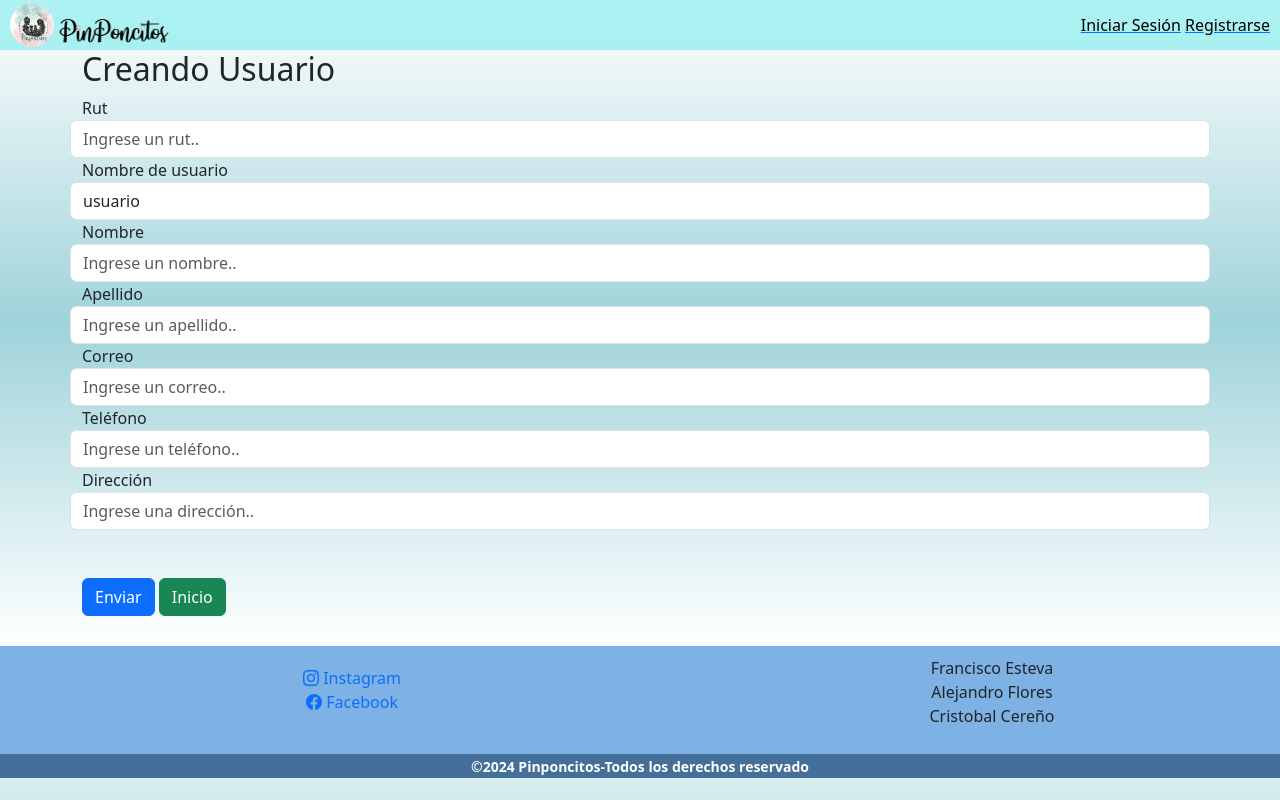
After one commit to jandrofc/proyweb, a Django app: a page that uses proyecto/tienda/templates/Cuenta/cuenta.html in a window 1280 px wide. The commit adds this page. Run offline with Django 5.2, Linux system fonts and the light colour scheme; some libraries are stand-ins or nearby versions.

Commit message:
Muchas cosas

```diff
--- a/proyecto/tienda/forms.py
+++ b/proyecto/tienda/forms.py
@@ -20,6 +20,54 @@ class RegistroUserForm(UserCreationForm):
             raise forms.ValidationError('El correo ya está registrado')
         return email
 
+class UsuarioForm(forms.ModelForm):
+    class Meta:
+        model = Usuario
+        fields = ['rut', 'username', 'nombre', 'apellido', 'correo', 'telefono', 'direccion', 'TipoPago']
+        labels = {
+            'rut': 'Rut',
+            'username': 'Nombre de usuario',
+            'nombre': 'Nombre',
+            'apellido': 'Apellido',
+            'correo': 'Correo',
+            'telefono': 'Teléfono',
+            'direccion': 'Dirección',
+            'TipoPago': 'Tipo de pago',
+        }
+        widgets = {
+            'rut': forms.TextInput(attrs={
+                'placeholder':'Ingrese un rut..',
+                'id': 'rut',
+                'class': 'form-control'}),
+            'username': forms.TextInput(attrs={
+                'placeholder':'Ingrese un nombre de usuario..',
+                'id': 'username',
+                'class': 'form-control'}),
+            'nombre': forms.TextInput(attrs={
+                'placeholder':'Ingrese un nombre..',
+                'id': 'nombre',
+                'class': 'form-control'}),
+            'apellido': forms.TextInput(attrs={
+                'placeholder':'Ingrese un apellido..',
+                'id': 'apellido',
+                'class': 'form-control'}),
+            'correo': forms.EmailInput(attrs={
+                'placeholder':'Ingrese un correo..',
+                'id': 'correo',
+                'class': 'form-control'}),
+            'telefono': forms.TextInput(attrs={
+                'placeholder':'Ingrese un teléfono..',
+                'id': 'telefono',
+                'class': 'form-control'}),
+            'direccion': forms.TextInput(attrs={
+                'placeholder':'Ingrese una dirección..',
+                'id': 'direccion',
+                'class': 'form-control'}),
+            'TipoPago': forms.Select(attrs={
+                'placeholder':'Ingrese un tipo de pago..',
+                'id': 'tipopago',
+                'class': 'form-control'}),
+        }
 
 class CategoriaForm(forms.ModelForm):
     class Meta:
--- a/proyecto/tienda/templates/Cuenta/cuenta.html
+++ b/proyecto/tienda/templates/Cuenta/cuenta.html
@@ -92,7 +92,7 @@
             <div class = "collapse navbar-collapse " id="navbar-star">
                 <ul class="navbar-nav ms-auto mb-2 mb-lg-0">
                     <li class="nav-item">
-                        <a class="nav-link" href="#" ><i class="bi bi-house-door-fill"></i> Administrar Usuarios</a>
+                        <a class="nav-link" href="{% url 'ListaUsuarios' %}" ><i class="bi bi-house-door-fill"></i> Administrar Usuarios</a>
                     </li>
                     <li class="nav-item">
                         <a class="nav-link" href="{% url 'ListaProductos' %}"><i class="bi bi-people-fill"></i> Administrar Productos</a>
--- a/proyecto/tienda/templates/Paginas/Administracion/AñadirCategoria.html
+++ b/proyecto/tienda/templates/Paginas/Administracion/AñadirCategoria.html
@@ -64,7 +64,7 @@
             </div>
 
             <br><br>
-            <input type="submit" class="btn btn-primary" value="Enviar">
+            <input type="submit" class="btn btn-primary" value="Enviar" onclick="alert('Categoria Creado Exitosamente')">
             <a href="{% url 'index' %}" class="btn btn-success">Inicio</a>
             <a href="{% url 'ListaCategoria' %}" class="btn btn-success">Listado</a>
 
--- a/proyecto/tienda/templates/Paginas/Administracion/AñadirProducto.html
+++ b/proyecto/tienda/templates/Paginas/Administracion/AñadirProducto.html
@@ -91,7 +91,7 @@
 
 
             <br><br>
-            <input type="submit" class="btn btn-primary" value="Enviar">
+            <input type="submit" class="btn btn-primary" value="Enviar" onclick="alert('Producto Creado Exitosamente')">
             <a href="{% url 'index' %}" class="btn btn-success">Inicio</a>
 
 
--- /dev/null
+++ b/proyecto/tienda/templates/Paginas/Administracion/AñadirUsuario.html
@@ -0,0 +1,103 @@
+{% extends "Cuenta/cuenta.html" %}
+
+{% block content %}
+<!DOCTYPE html>
+<html lang="en">
+<head>
+    <meta charset="UTF-8">
+    <meta http-equiv="X-UA-Compatible" content="IE=edge">
+    <meta name="viewport" content="width=device-width, initial-scale=1.0">
+    {% load static %}
+    <title>Pinponcitos - Añadir Usuario</title>
+    <script src="https://ajax.googleapis.com/ajax/libs/jquery/3.5.1/jquery.min.js"></script>
+    <script src="https://cdnjs.cloudflare.com/ajax/libs/jquery-validate/1.17.0/jquery.validate.js"></script>
+
+
+    <style>
+        label.error {
+            color:red;
+            font-size: 0.8em;
+            width:200px;
+        }
+    </style>
+    <script>
+        $(function(){
+            $("#formulario").validate({
+                rules:{
+                    Rut: "required",
+                    Username: "required",
+
+                },
+                messages:{
+                    Rut:{
+                        required :'Ingrese un Rut..',
+                    },
+                    Username:{
+                        required: 'Ingrese un Nombre de Usuario...',
+                    },
+                }
+
+            })
+        })
+    </script>
+
+
+</head>
+<body>
+    <div class="container">
+        <h2>Creando Usuario </h2>
+        <form method="POST" id="formulario" enctype="multipart/form-data">
+            {% csrf_token %}
+            <div class="row">
+                <label for="{{ UsuarioForm.nombre.id_for_label }}">
+                    {{ UsuarioForm.rut.label }}
+                </label>
+                {{ UsuarioForm.rut }}
+            </div>
+            <div class="row">
+                <label for="{{ UsuarioForm.nombre.id_for_label }}">
+                    {{ UsuarioForm.username.label }}
+                </label>
+                {{ UsuarioForm.username }}
+            </div>
+            <div class="row">
+                <label for="{{ UsuarioForm.nombre.id_for_label }}">
+                    {{ UsuarioForm.nombre.label }}
+                </label>
+                {{ UsuarioForm.nombre }}
+            </div>
+            <div class="row">
+                <label for="{{ UsuarioForm.nombre.id_for_label }}">
+                    {{ UsuarioForm.apellido.label }}
+                </label>
+                {{ UsuarioForm.apellido }}
+            </div>
+            <div class="row">
+                <label for="{{ UsuarioForm.nombre.id_for_label }}">
+                    {{ UsuarioForm.correo.label }}
+                </label>
+                {{ UsuarioForm.correo }}
+            </div>
+            <div class="row">
+                <label for="{{ UsuarioForm.nombre.id_for_label }}">
+                    {{ UsuarioForm.telefono.label }}
+                </label>
+                {{ UsuarioForm.telefono }}
+            </div>
+            <div class="row">
+                <label for="{{ UsuarioForm.nombre.id_for_label }}">
+                    {{ UsuarioForm.direccion.label }}
+                </label>
+                {{ UsuarioForm.direccion }}
+            </div>
+
+            <br><br>
+            <input type="submit" class="btn btn-primary" value="Enviar" onclick="alert('Usuario Creado Exitosamente')">
+            <a href="{% url 'index' %}" class="btn btn-success">Inicio</a>
+
+
+        </form>
+    </div>
+</body>
+</html>
+{% endblock %}
--- a/proyecto/tienda/templates/Paginas/Administracion/EditarCategoria.html
+++ b/proyecto/tienda/templates/Paginas/Administracion/EditarCategoria.html
@@ -22,10 +22,10 @@
                 },
                 messages:{
                     Nombre:{
-                        required :'Ingrese un Nombre..',
+                        required :'Ingrese un Nombre...',
                     },
                     Descripcion:{
-                        required: 'Ingrese una Descripcion..',
+                        required: 'Ingrese una Descripcion...',
                     },
                 }
 
--- a/proyecto/tienda/templates/Paginas/Boleta.html
+++ b/proyecto/tienda/templates/Paginas/Boleta.html
@@ -32,6 +32,7 @@
                 <tr>
                     <th>Código Boleta</th>
                     <th>producto</th>
+                    <th>Estado</th>
                     <th>Total</th>
                     <th>Cantidad</th>
 
@@ -42,6 +43,7 @@
                 <tr>
                     <td>{{ prod.id_boleta }}</td>
                     <td>{{ prod.id_producto }}</td>
+                    <td>{{ estado }}</td>
                     <td>{{ prod.subtotal }}</td>
                     <td>{{ prod.cantidad }}</td>
 
--- a/proyecto/tienda/templates/Paginas/Carrito.html
+++ b/proyecto/tienda/templates/Paginas/Carrito.html
@@ -81,7 +81,7 @@
                 {% endif %}
                 </tbody>
         </table>
-        <a href="{% url 'generarBoleta' %}">comprar</a>
+        <a href="{% url 'verificarDatos' %}">comprar</a>
     </div>
  <script src="https://cdn.jsdelivr.net/npm/bootstrap@5.3.3/dist/js/bootstrap.bundle.min.js" integrity="sha384-YvpcrYf0tY3lHB60NNkmXc5s9fDVZLESaAA55NDzOxhy9GkcIdslK1eN7N6jIeHz" crossorigin="anonymous"></script>
 </body>
--- a/proyecto/tienda/urls.py
+++ b/proyecto/tienda/urls.py
@@ -1,7 +1,7 @@
 from django.urls import path
 from django.contrib.auth.decorators import login_required
 
-from .views import index, Nosotros, Galeria, Contactanos, Login, Registro, Logout, EditarProductos, AñadirProducto, ListaProductos, eliminarProducto, EditarCategoria, AñadirCategoria, ListaCategoria, eliminarCategoria, Tienda_carrito, agregar_producto, eliminar_producto, restar_producto, sumar_producto, limpiar_carrito, boleta_boleta
+from .views import EditarUsuario, ListaUsuarios, AñadirUsuario, eliminarUsuario, index, Nosotros, Galeria, Contactanos, Login, Registro, Logout, EditarProductos, AñadirProducto, ListaProductos, eliminarProducto, EditarCategoria, AñadirCategoria, ListaCategoria, eliminarCategoria, Tienda_carrito, agregar_producto, eliminar_producto, restar_producto, sumar_producto, limpiar_carrito, boleta_boleta, verificarDatos
 
 
 
@@ -15,13 +15,15 @@ urlpatterns = [
     path('Registro', Registro ,name='Registro'),
     path('logout', Logout, name='logout'),
 
+    path('EditarUsuario/<id>',EditarUsuario ,name='EditarUsuario'),
+    path('AñadirUsuario',AñadirUsuario ,name='AñadirUsuario'),
+    path('ListaUsuarios',ListaUsuarios ,name='ListaUsuarios'),
+    path('eliminar_usuario/<id>',eliminarUsuario ,name='eliminarUsuario'),
+
     path('EditarProducto/<id>',EditarProductos ,name='EditarProducto'),
     path('AñadirProducto',AñadirProducto ,name='AñadirProducto'),
     path('ListaProductos',ListaProductos ,name='ListaProductos'),
     path('eliminar_producto/<id>',eliminarProducto ,name='eliminarProducto'),
-
-
-
 
     path('EditarCategoria/<id>',EditarCategoria ,name='EditarCategoria'),
     path('AñadirCategoria',AñadirCategoria ,name='AñadirCategoria'),
@@ -36,6 +38,7 @@ urlpatterns = [
     path('sumar/<int:id_producto>/', sumar_producto, name='sumar'),
     path('limpiar/', limpiar_carrito, name='limpiar'),
     path('generarBoleta/', boleta_boleta,name="generarBoleta"),
+    path('verificarDatos/', verificarDatos,name="verificarDatos"),
 
 
 
--- a/proyecto/tienda/views.py
+++ b/proyecto/tienda/views.py
@@ -2,9 +2,9 @@ from django.shortcuts import redirect, render
 from django.contrib.auth.decorators import login_required
 from django.contrib.auth import authenticate, login, logout
 from .carrito import Carrito
-from tienda.models import Categoria, Producto,Boleta,detalle_boleta,Estados
+from tienda.models import Categoria, Producto,Boleta, Usuario,detalle_boleta,Estados
 #se importan los tipos de formularios que se van a utilizar de forms.py
-from .forms import RegistroUserForm, CategoriaForm , ProductoForm
+from .forms import RegistroUserForm, CategoriaForm , ProductoForm, UsuarioForm
 
 #aletar con mensaje de error o exito en formularios
 from django.contrib import messages
@@ -69,6 +69,42 @@ def Logout (request):
     return redirect('index')
 
 #Administracion
+def ListaUsuarios (request):
+    usuarios = Usuario.objects.all()
+    datos = {
+        'Usuarios':usuarios
+    }
+    return render(request,'Paginas/Administracion/ListaUsuarios.html',datos)
+
+def eliminarUsuario(request, id):
+    usuarioEliminado = Usuario.objects.get(id_usuario=id) #similar a select * from... where...
+    usuarioEliminado.delete()
+    return redirect ('ListaUsuarios')
+
+def AñadirUsuario (request):
+    if request.method == 'POST':
+        usuarioform= UsuarioForm(request.POST, request.FILES)
+        if usuarioform.is_valid():
+            usuarioform.save()
+            messages.success(request, 'Usuario creado exitosamente')
+            return redirect('AñadirUsuario')
+    else:
+        usuarioform = UsuarioForm()
+
+    return render(request,'Paginas/Administracion/AñadirUsuario.html',{'UsuarioForm':usuarioform})
+
+def EditarUsuario (request,id):
+    ModificarUsuario=Usuario.objects.get(id_usuario=id) #buscamos el objeto
+    datos ={
+        'form':UsuarioForm(instance=ModificarUsuario)
+    }
+    if request.method=="POST":
+        formulario = UsuarioForm(data=request.POST, instance=ModificarUsuario)
+        if formulario.is_valid():
+            formulario.save()
+            return redirect ('ListaUsuarios')
+    return render(request, 'Paginas/Administracion/EditarUsuario.html', datos)
+
 def ListaCategoria (request):
     categoria = Categoria.objects.all()
     datos = {
@@ -196,6 +232,7 @@ def boleta_boleta(request):
         producto_iid = value.get('producto_id')  # Usa get para evitar KeyError
         if producto_iid is not None:  # Continúa solo si producto_id existe
             producto = Producto.objects.get(id_producto=producto_iid)
+            estado_compra= 'Recibido'
             cant = value['cantidad']
             total_boleta = cant * int(value['precio'])
             detalle = detalle_boleta(cantidad = cant, subtotal = total_boleta, id_boleta = boleta, id_producto = producto)
@@ -205,9 +242,28 @@ def boleta_boleta(request):
         'boleta': boleta,
         'productos': productos,
         'boleta_total': precio_total,
-        'fecha': boleta.fecha_emitida
+        'fecha': boleta.fecha_emitida,
+        'estado': estado_compra
     }
     request.session['boleta'] = boleta.id_boleta
     carrito = Carrito(request)
     carrito.limpiar()
     return render(request,'Paginas/Boleta.html',datos)
+
+def verificarDatos(request):
+    usuario = Usuario(request)
+    if usuario.direccion != None or usuario.TipoPago != None:
+        return render(request, 'Paginas/Boleta.html')
+    if request.method == 'POST':
+        usuarioform= UsuarioForm(request.POST, request.FILES)
+        if usuarioform.is_valid():
+            usuarioform.save()
+            messages.success(request, 'Usuario creado exitosamente')
+            if usuario.direccion != None or usuario.TipoPago != None:
+                return render(request, 'Paginas/Boleta.html')
+            else:
+                return render(request, 'Paginas/DatosCompra.html')
+    else:
+        usuarioform = UsuarioForm()
+
+    return render(request, 'Paginas/DatosCompra.html', {'UsuarioForm':usuarioform})
```
Also changed, not shown: proyecto/tienda/models.py (+4 -3 lines), proyecto/tienda/static/CSS/Style Datos Compra.css (added, +54 -0 lines), proyecto/tienda/templates/Paginas/Administracion/EditarUsuario.html (renamed from proyecto/tienda/templates/Paginas/Administracion/EditarProductos.html, +19 -23 lines), proyecto/tienda/templates/Paginas/Administracion/ListaUsuarios.html (added, +63 -0 lines), proyecto/tienda/templates/Paginas/DatosCompra.html (added, +71 -0 lines), proyecto/db.sqlite3.
